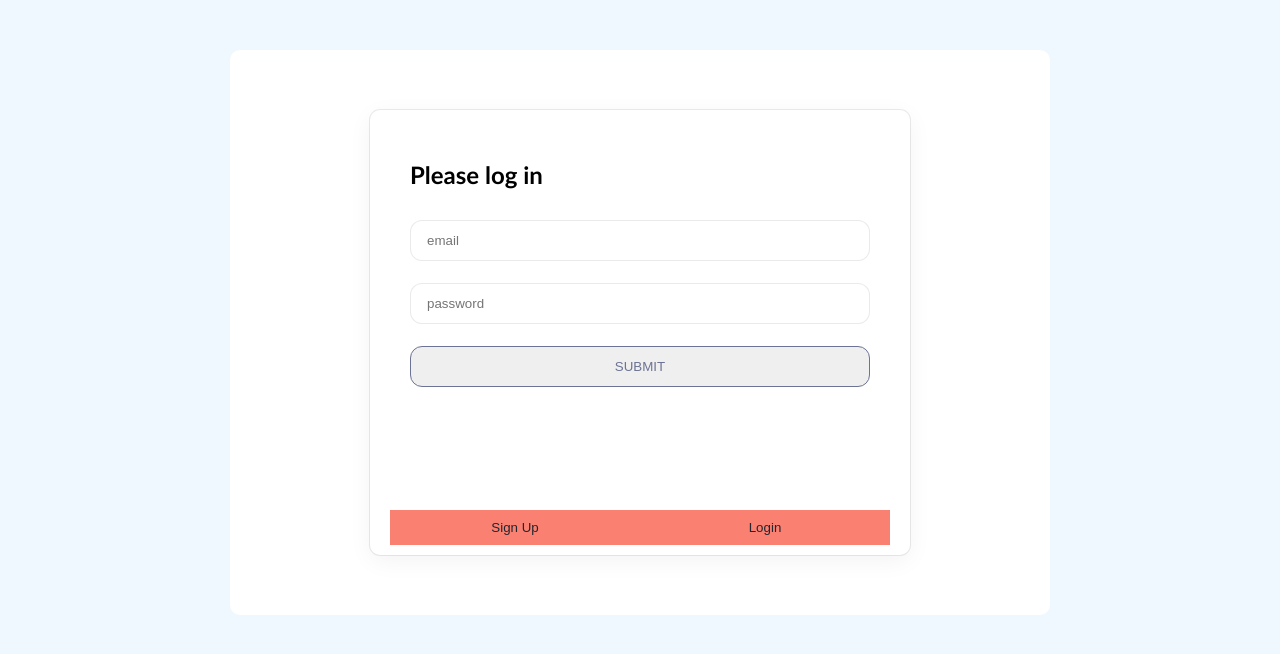
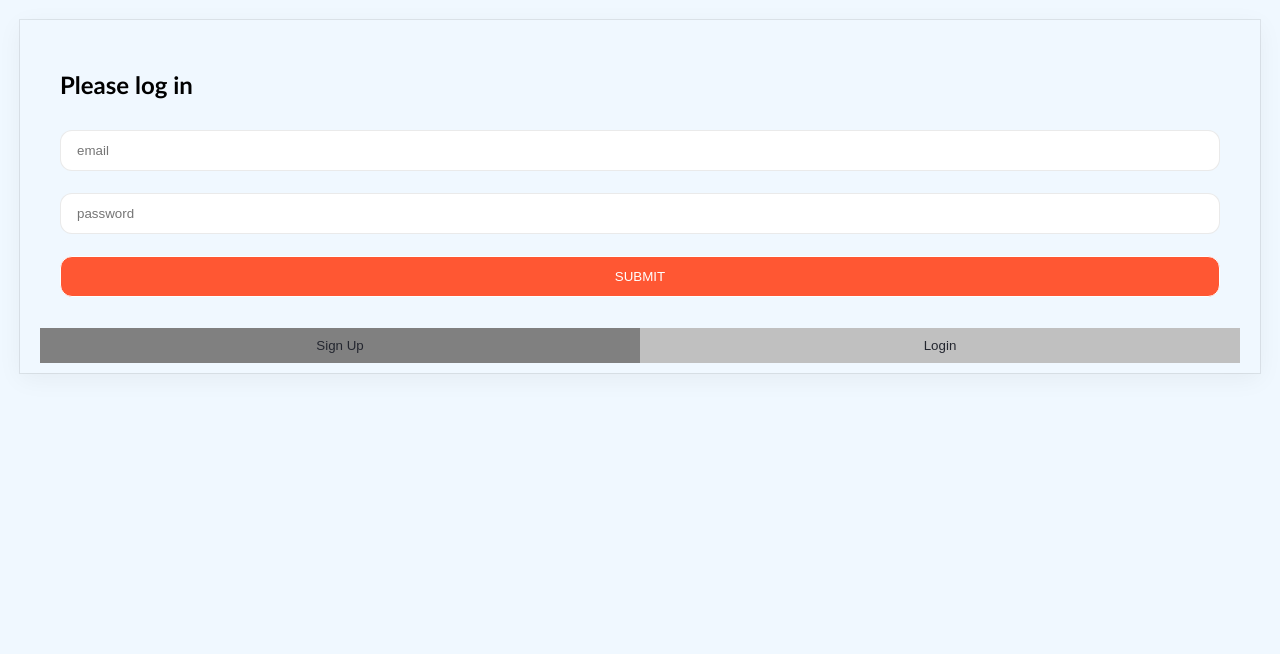
Before and after one commit to Koalaphant/jotta-notes-app, a React (Vite) app in the folder jotta-notes-client/: page / in a window 1280 px wide. Shown: the top 654 px of the page. Built offline with nearby package versions, Linux system fonts and the light colour scheme.

Commit message:
updated db and server details

```diff
--- a/jotta-notes-client/src/App.jsx
+++ b/jotta-notes-client/src/App.jsx
@@ -39,7 +39,7 @@ function App() {
       {!authToken && <Auth />}
       {authToken && (
         <>
-          <ListHeader listName={"🌴 Holiday Tick list"} getData={getData} />
+          <ListHeader listName={"Jotta To-Do App ✏️"} getData={getData} />
           <p>
             Welcome back <strong>{userEmail}</strong>
           </p>
--- a/jotta-notes-client/src/components/Auth.jsx
+++ b/jotta-notes-client/src/components/Auth.jsx
@@ -8,8 +8,6 @@ export const Auth = () => {
   const [password, setPassword] = useState(null);
   const [confirmPassword, setConfirmPassword] = useState(null);
   const [error, setError] = useState(null);
-
-  console.log(cookie);
 
   function viewLogin(status) {
     setError(null);
@@ -76,13 +74,13 @@ export const Auth = () => {
         <div className="auth-options">
           <button
             onClick={() => viewLogin(false)}
-            style={{ backgroundColor: !isLoggedIn ? "white" : "salmon" }}
+            style={{ backgroundColor: !isLoggedIn ? "silver" : "grey" }}
           >
             Sign Up
           </button>
           <button
             onClick={() => viewLogin(true)}
-            style={{ backgroundColor: !isLoggedIn ? "white" : "salmon" }}
+            style={{ backgroundColor: !isLoggedIn ? "silver" : "silver" }}
           >
             Login
           </button>
--- a/jotta-notes-client/src/components/ProgressBar.jsx
+++ b/jotta-notes-client/src/components/ProgressBar.jsx
@@ -3,7 +3,7 @@ export const ProgressBar = ({ progress }) => {
     <div className="outer-bar">
       <div
         className="inner-bar"
-        style={{ width: `${progress}%`, backgroundColor: "gray" }}
+        style={{ width: `${progress}%`, backgroundColor: "#00407C" }}
       ></div>
     </div>
   );
--- a/jotta-notes-client/src/index.css
+++ b/jotta-notes-client/src/index.css
@@ -3,18 +3,19 @@ body {
     padding: 0px;
     box-sizing: border-box;
     background-color: aliceblue;
+    justify-content: center;
     display: flex;
-    justify-content: center;
+    flex-direction: column;
     font-family: 'Trebuchet MS', Arial, sans-serif;
 }
 
 .app {
-    background-color: white;
     box-shadow: rgba(rgba(0, 0, 0, 0.464), 0 6px 24px, rgba(0,0,0,0.08));
     border-radius: 10px;
-    padding: 10px;
-    width: 800px;
-    margin-top: 50px;
+    height: 100vh;
+    display: flex;
+    flex-direction: column;
+    padding: 20px;
 }
 
 .button-container {
@@ -31,14 +32,15 @@ body {
 }
 
 .edit {
-    border: 1.5px solid rgb(141,181, 145);
-    color: rgb(131,181,145);
+    border: 1.5px solid #0081B6;
+    color: #0081B6;
     background-color: transparent;
     text-transform: uppercase;
 }
 
 .edit:hover{
-    background-color: rgb(182,223,186);
+    background-color: #003347;
+    color: white;
 }
 
 .edit:active{
@@ -49,7 +51,7 @@ body {
 
 .delete {
     border: 1.5px solid rgb(255,175,163);
-    color: rgb(255,175,163);
+    background-color:#4E0800;
     text-transform: uppercase;
 }
 
@@ -64,9 +66,10 @@ body {
 }
 
 .create {
-    border: 1.5px solid rgb(108,115,148);
-    color: rgb(108,115,148);
+    border: 1.5px solid white;
+    color: white;
     text-transform: uppercase;
+    background-color: #FF5733 !important;
 }
 
 .create:hover{
@@ -75,8 +78,9 @@ body {
 }
 
 .signout {
-    border: 1.5px solid salmon;
-    color: salmon;
+    border: 1.5px solid white;
+    color: white;
+    background-color: #900C3F !important;
 }
 
 input {
@@ -89,9 +93,10 @@ input {
 /* List Header */
 .list-header{
 display: flex;
-width: 100%;
+padding: 10px;
 justify-content: space-between;
 border-bottom: rgba(128, 128, 128, 0.096) 1px solid;
+background-color: #FFC300;
 }
 
 /* List Item */
@@ -173,21 +178,22 @@ border-bottom: rgba(128, 128, 128, 0.096) 1px solid;
 .auth-container {
     display: flex;
     justify-content: center;
-    margin: 50px;
+    align-items: center;
 }
 
 .auth-container-box {
-    width: 500px;
-    border-radius: 10px;
     overflow: hidden;
     box-shadow: rgba(0, 0, 0, 0.05) 0 6px 24px, rgba(0,0,0,0.08) 0 0 0 1px;
     padding: 10px 20px;
+    display: flex;
+    flex-direction: column;
+    justify-content: center;
+    width: 100%;
 }
 
 .auth-container-box form {
     display: flex;
     flex-direction: column;
-    height: 350px;
     padding: 20px;
 }
 
@@ -205,7 +211,7 @@ border-bottom: rgba(128, 128, 128, 0.096) 1px solid;
 .outer-bar{
     width: 200px;
     height: 14px;
-    background-color: black;
+    background-color: #0081B6;
     border-radius: 7px;
     overflow: hidden;
 }
@@ -215,5 +221,5 @@ border-bottom: rgba(128, 128, 128, 0.096) 1px solid;
 }
 
 .task-title {
-    width: 300px;
+    padding-right: 20px;
 }
```
Also changed, not shown: 1 other file (tests, documents, lock files or other folders).
